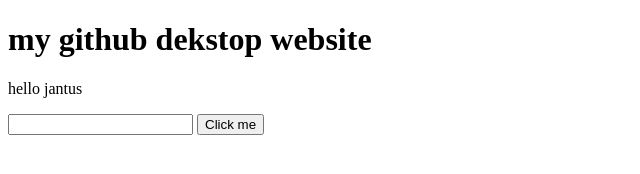
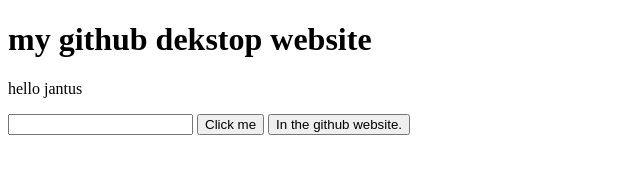
Before and after one commit to Al-meraj/my-second-website, a plain HTML site: page index.html in a window 1280 px wide. Shown: the whole page, without its empty margins (0-640 px from the left). Drawn offline with Linux system fonts and the light colour scheme.

Commit message:
Update index.html

```diff
--- a/index.html
+++ b/index.html
@@ -11,5 +11,6 @@
     <p>hello jantus</p>
     <input type="text">
     <button>Click me</button>
+    <button>In the github website.</button>
 </body>
 </html>
```
